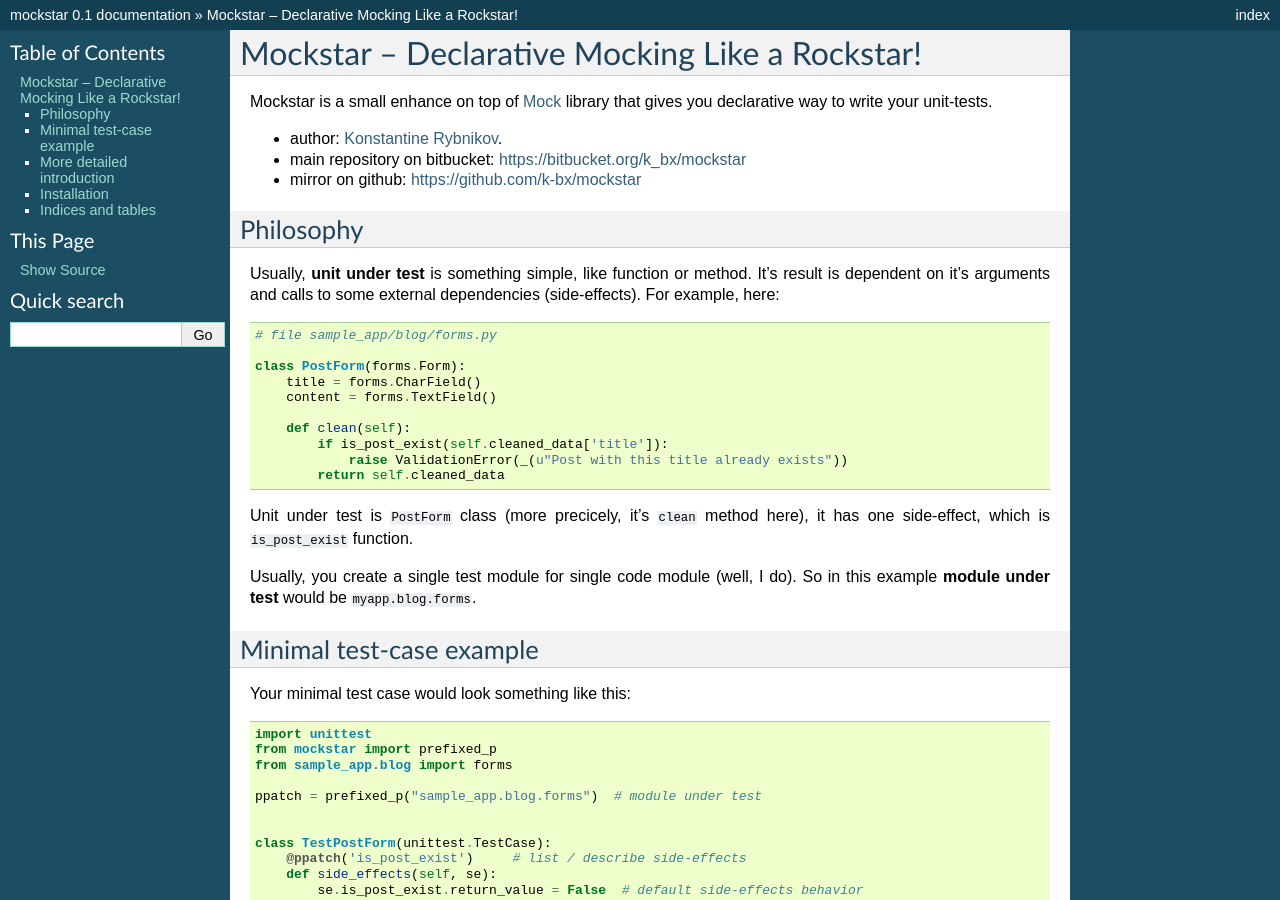
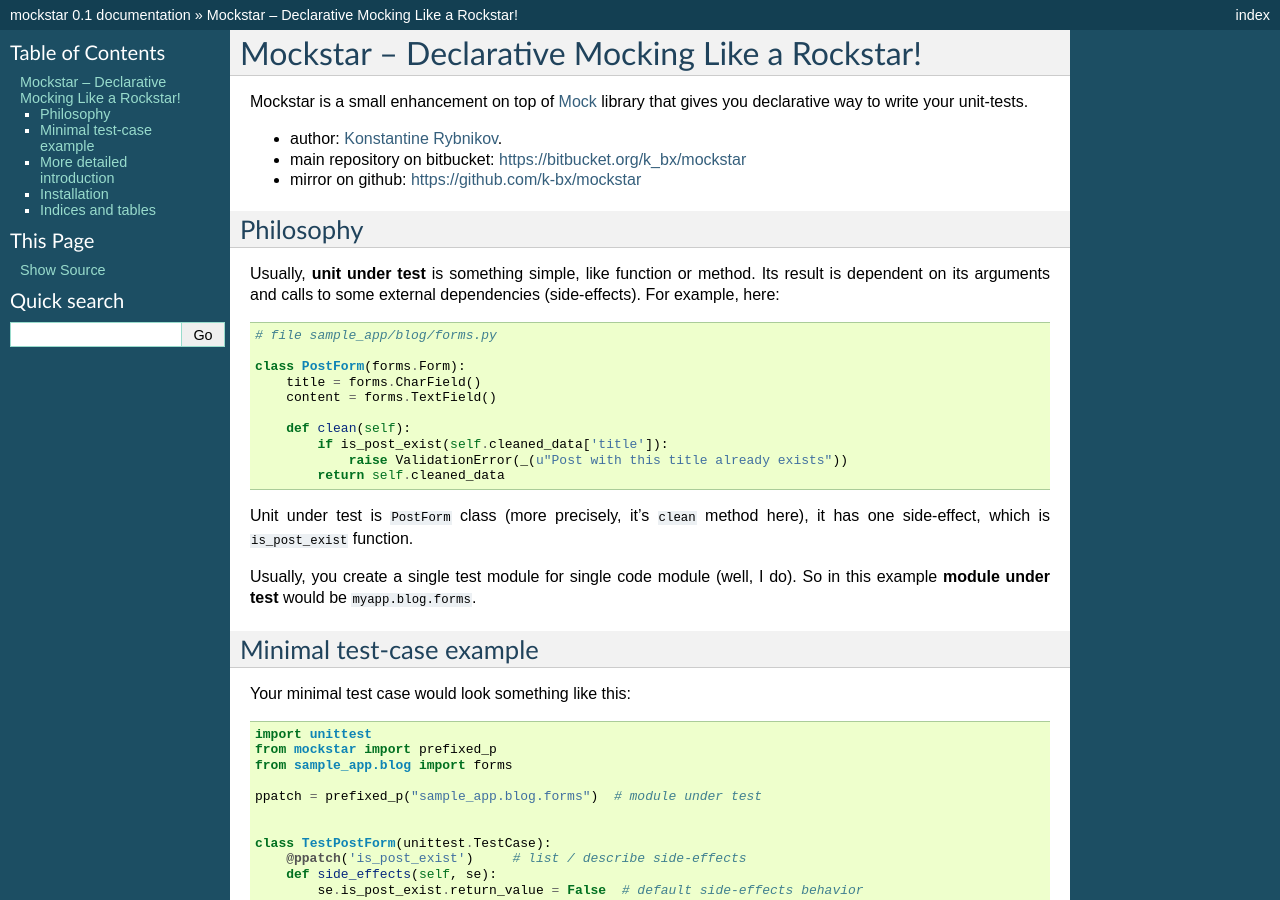
Before and after one commit to k-bx/mockstar, a Sphinx documentation site: the page built from docs/index.rst, in a window 1280 px wide and 900 px high. Built offline with Sphinx 7.4.7, drawn with Linux system fonts in a browser that asks for light colours.

Commit message:
Fix few typos

```diff
--- a/README.rst
+++ b/README.rst
@@ -2,7 +2,7 @@
  Mockstar -- mock like a rockstar
 ==================================
 
-Mockstar is a small enhance on top of `Mock
+Mockstar is a small enhancement on top of `Mock
 <http://www.voidspace.org.uk/python/mock/mock.html>`_ library that
 gives you declarative way to write your unit-tests.
 
--- a/docs/index.rst
+++ b/docs/index.rst
@@ -6,7 +6,7 @@
 Mockstar -- Declarative Mocking Like a Rockstar!
 ================================================
 
-Mockstar is a small enhance on top of `Mock
+Mockstar is a small enhancement on top of `Mock
 <http://www.voidspace.org.uk/python/mock/mock.html>`_ library that
 gives you declarative way to write your unit-tests.
 
@@ -20,12 +20,12 @@
 ----------
 
 Usually, **unit under test** is something simple, like function or
-method. It's result is dependent on it's arguments and calls to some
+method. Its result is dependent on its arguments and calls to some
 external dependencies (side-effects). For example, here:
 
 .. literalinclude:: code/philosophy.py
 
-Unit under test is ``PostForm`` class (more precicely, it's ``clean``
+Unit under test is ``PostForm`` class (more precisely, it's ``clean``
 method here), it has one side-effect, which is ``is_post_exist``
 function.
 
```
